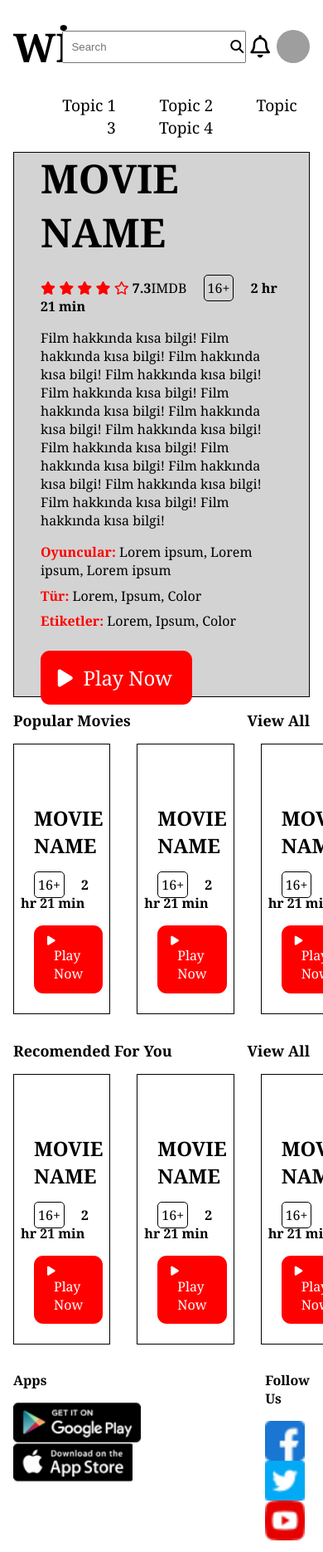
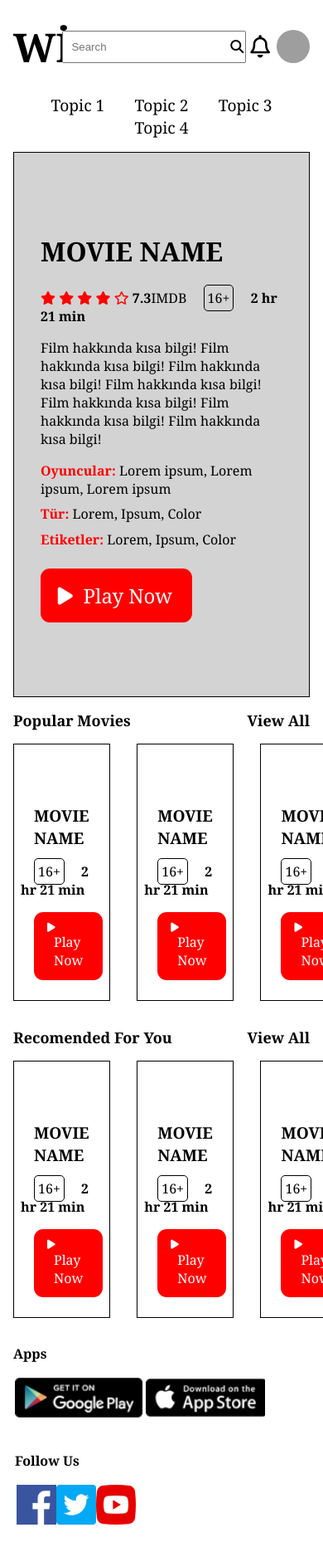
Before and after one commit to serifeaydin/wit-0124, a plain HTML site: page index.html in a window 390 px wide. Shown: the top 1870 px of the page at 83% size. Drawn offline with Linux system fonts and the light colour scheme; grey boxes are pictures that could not be loaded.

Commit message:
mobile_completed

```diff
--- a/index.css
+++ b/index.css
@@ -26,14 +26,14 @@ header div{
 }
 
 header nav{
-    margin-left: 20px;
+    text-align: center;
 }
 
 header nav a{
     font-size: 1.2rem;
     color:black;
     text-decoration:none;
-    padding: 1.5rem;
+    padding: 1rem;
 
 
     }
@@ -210,21 +210,39 @@ header{
 }
 .section-content{
     overflow:auto;
+    gap:0;
 }
 footer{
     flex-wrap: wrap;
+    flex-direction: column;
 }
 footer div:nth-child(3){
     order:1;
 
-    }
+     }
 footer div:nth-child(1){
         order:3;
 
         }
 footer div:nth-child(2){
             order:2;
+            padding:2px;
+            margin-left: 0;
+            flex-wrap: wrap;
+
+
             }
 
+.main-section h1{
+                font-size:2rem;
 
-    }
+            }
+.card h2{
+    font-size: 1.2rem;
+}
+.social-media{
+    display: flex;
+    flex-direction: row;
+}
+
+}
--- a/index.html
+++ b/index.html
@@ -51,13 +51,7 @@
             Film hakkında kısa bilgi!
             Film hakkında kısa bilgi!
             Film hakkında kısa bilgi!
-            Film hakkında kısa bilgi!
-            Film hakkında kısa bilgi!
-            Film hakkında kısa bilgi!
-            Film hakkında kısa bilgi!
-            Film hakkında kısa bilgi!
-            Film hakkında kısa bilgi!
-            Film hakkında kısa bilgi!
+
 
         </p>
           <p class="detail-p">
@@ -168,10 +162,10 @@
       </div>
       <div>
         <p><b>Follow Us</b></p>
-        <div>
-          <img src="facebook (1).png"/>
-          <img src="twitter (1).png"/>
-          <img src="youtube (1).png"/>
+        <div class="social-media">
+          <img src="facebook (2).png"/>
+          <img src="twitter (2).png"/>
+          <img src="youtube (2).png"/>
 
         </div>
       </div>
```
Also changed, not shown: facebook (1).png (deleted), facebook (2).png (added), twitter (1).png (deleted), twitter (2).png (added), youtube (1).png (deleted), youtube (2).png (added).
